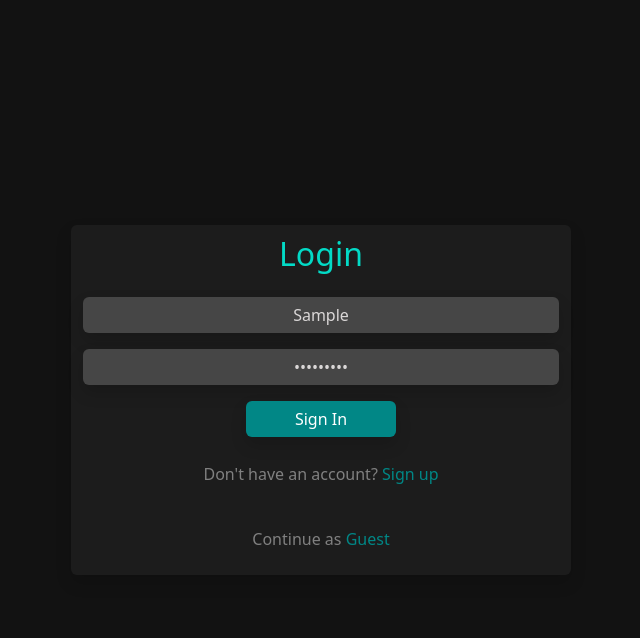
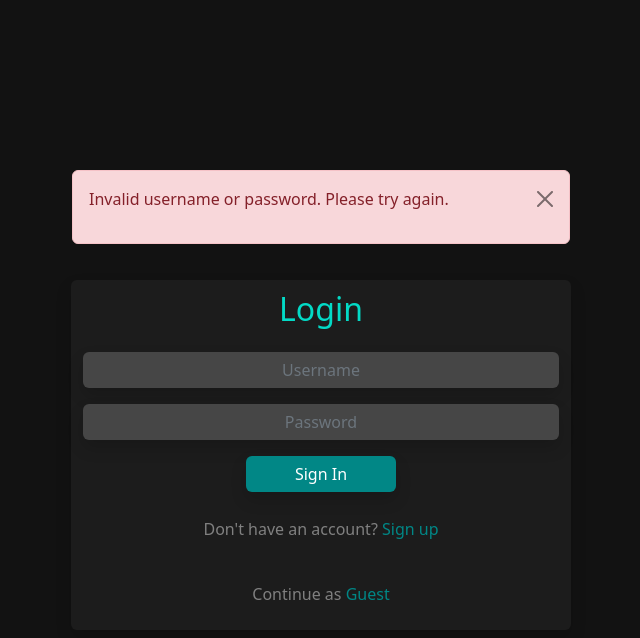
Before and after one commit to AaronAWB/Colloquy, a React (Vite) app in the folder client/: page /login in a window 1280 px wide. Both pictures are taken after typing "Sample", "Sample123" into the empty fields and a click on the button "Sign In". Shown: the top 638 px of the page, without its empty margins (319-959 px from the left). Built offline with nearby package versions, Linux system fonts and the light colour scheme; no server answers.

Commit message:
add invalid login alert

```diff
--- a/client/src/pages/Login.jsx
+++ b/client/src/pages/Login.jsx
@@ -1,6 +1,6 @@
 import { useState, useEffect } from 'react';
 import { useNavigate } from 'react-router-dom';
-import { Container, Form, Button } from 'react-bootstrap';
+import { Container, Form, Button, Alert } from 'react-bootstrap';
 import { SignUp } from '@Components/index';
 import { AuthMethods, socketConnect } from '@Utils/index';
 import '@Styles/Login.css'
@@ -10,6 +10,7 @@ function Login () {
     const [username, setUsername] = useState("");
     const [password, setPassword] = useState("");
     const [showModal, setShowModal] = useState(false);
+    const [loginError, setLoginError] = useState(false);
 
     const auth = new AuthMethods();
     const navigate = useNavigate();
@@ -18,6 +19,10 @@ function Login () {
         if (auth.loggedIn()) {navigate('/')};
     }, []);
 
+    useEffect(() => {
+        console.log(`Login error state is: ${loginError}`)
+    }, [loginError])
+
     const handleLogin = async e => {
         e.preventDefault();
         try {
@@ -25,10 +30,14 @@ function Login () {
             if (login === true) {
                 navigate('/')
                 socketConnect();
+            } else {
+                setLoginError(true);
+                setUsername("");
+                setPassword("");
             }
         } catch (err) {
             console.log(`Login failed: ${err}`)
-            }
+            };
     };
 
     const handleGuestLogin = async e => {
@@ -49,6 +58,16 @@ function Login () {
 
     return (
         <Container className='content-container'>
+            <div className='login-container'>
+                <Container className='alert-container'>
+                    {loginError && (
+                    <Alert className='login-alert' variant="danger" onClose={() => setLoginError(false)} dismissible>
+                        <p>
+                            Invalid username or password. Please try again.
+                        </p>
+                    </Alert>
+                )}
+                </Container>
                 <Container className="login-box rounded shadow">
                 <div className='login-title'>
                     <h2>Login</h2>
@@ -87,6 +106,7 @@ function Login () {
                     <p>Continue as <a href='#' onClick={handleGuestLogin}>Guest</a></p>
                 </div>
             </Container>
+        </div>
     </Container>
   );
 }
--- a/client/src/styles/Login.css
+++ b/client/src/styles/Login.css
@@ -4,6 +4,23 @@
     top: 50%;
     left: 50%;
     transform: translate(-50%, -50%);
+}
+
+.login-container {
+    display: flex;
+    flex-direction: column;
+    justify-content: center;
+    align-items: center;
+    height: 100vh;
+}
+
+.alert-container {
+    width: 522px !important;
+    margin-bottom: 20px;
+}
+
+.login-alert {
+    width: 100%;
 }
 
 .login-box {
```
Lines whose indentation alone changed are shown as unchanged.
